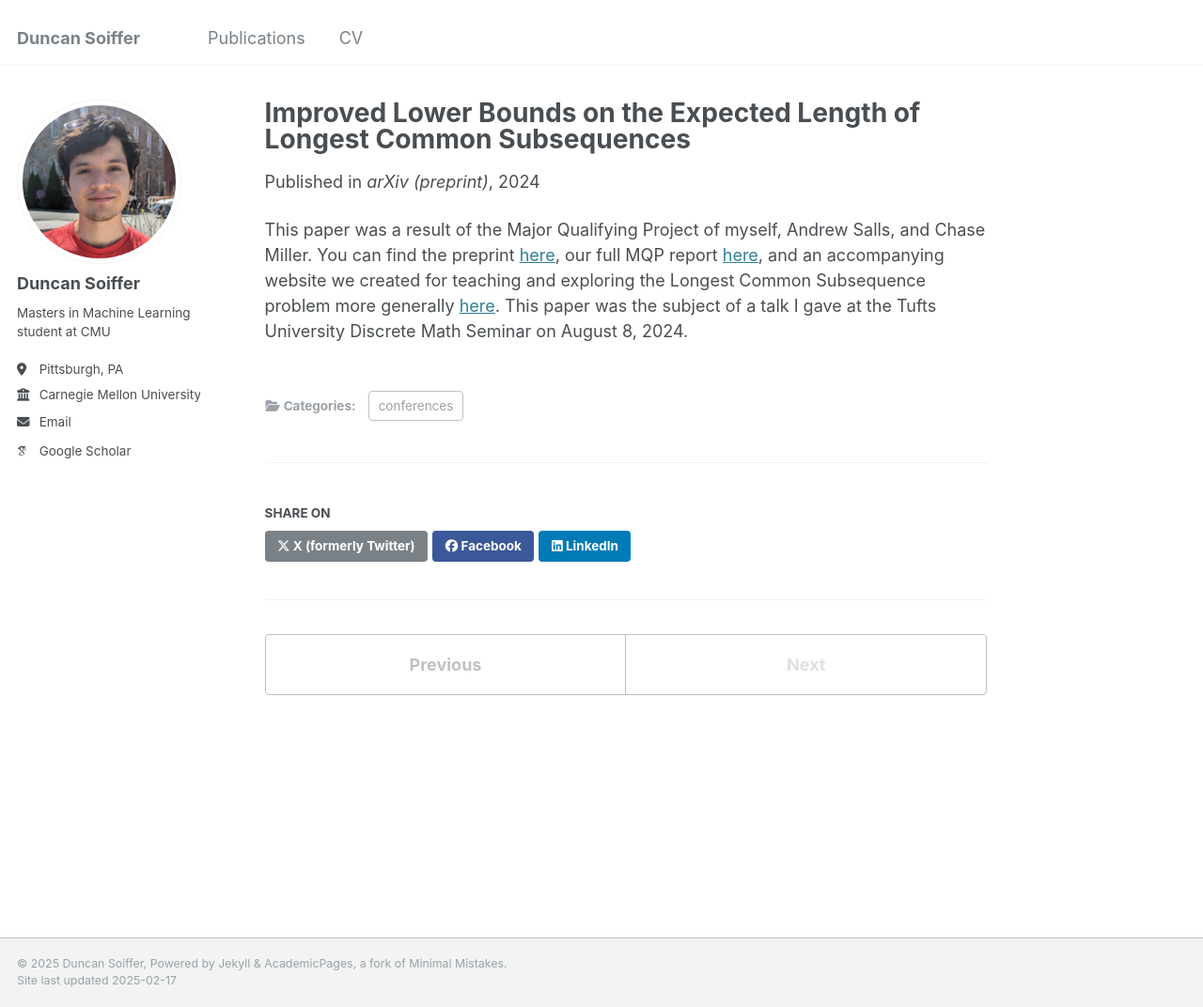
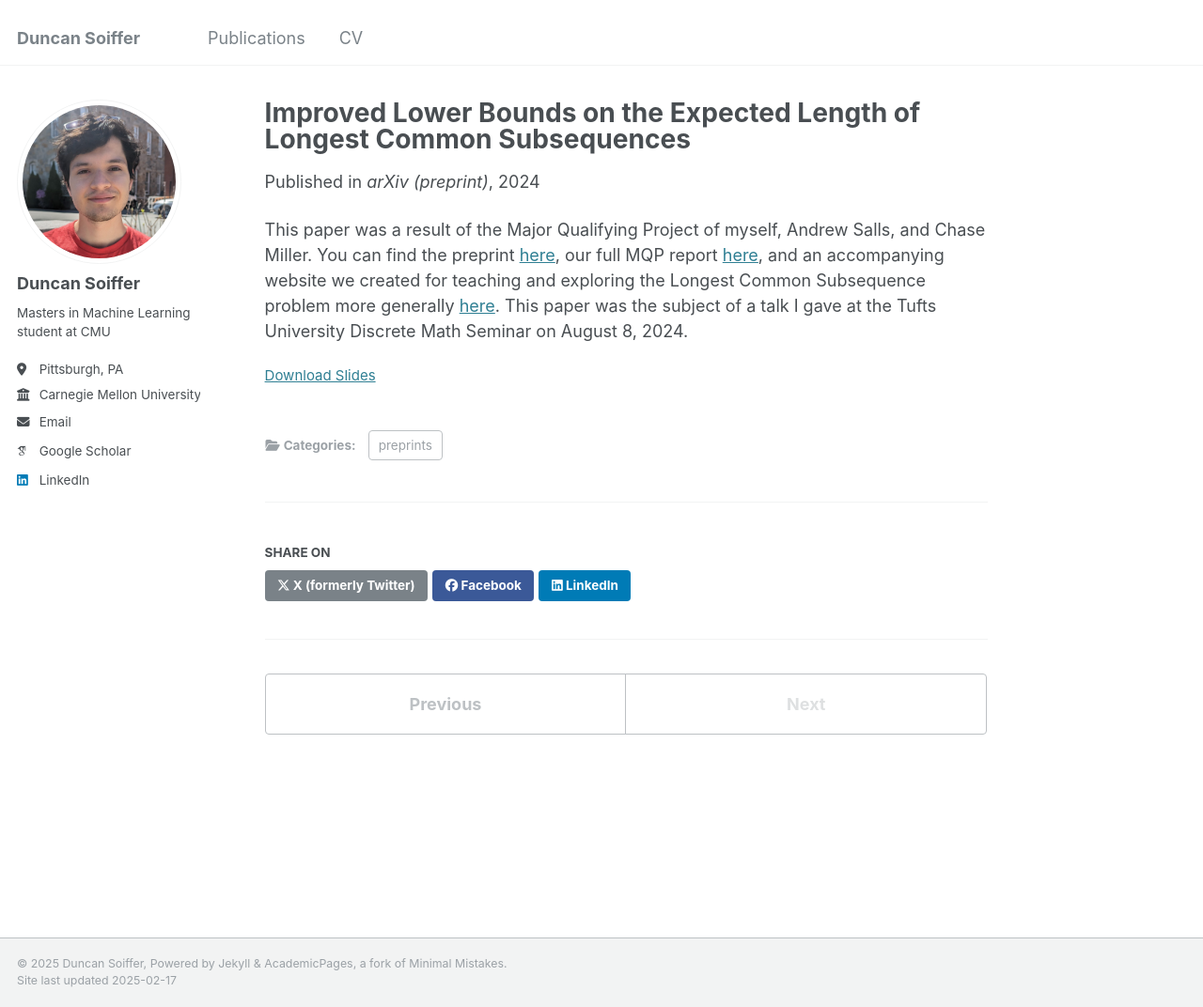
Before and after one commit to DSoiffer/DSoiffer.github.io, a Jekyll site: the page built from _publications/2024-07-15-paper-title-improved-lower-bounds.md, in a window 1280 px wide and 1072 px high. Shown: the whole window at 94% size. Built offline with Jekyll 4.4.1, drawn with Linux system fonts in a browser that asks for light colours; some web fonts are replaced.

Commit message:
add linkedin, faculty links, publication slides, preprint category, slight about me edit

```diff
--- a/_config.yml
+++ b/_config.yml
@@ -58,7 +58,7 @@ author:
   keybase          : # Username
   instagram        : # Username
   lastfm           : # Username
-  linkedin         : # Username
+  linkedin         : https://www.linkedin.com/in/duncan-soiffer/
   mastodon         : # URL
   medium           : # URL
   pinterest        : # Username
@@ -82,6 +82,8 @@ publication_category:
     title: 'Journal Articles'
   conferences:
     title: 'Conference Papers'
+  preprints:
+    title: 'Preprints'
 
 # Site Settings
 teaser                   :  # filename of teaser fallback teaser image placed in /images/, .e.g. "500x300.png"
--- a/_publications/2024-07-15-paper-title-improved-lower-bounds.md
+++ b/_publications/2024-07-15-paper-title-improved-lower-bounds.md
@@ -1,12 +1,12 @@
 ---
 title: "Improved Lower Bounds on the Expected Length of Longest Common Subsequences"
 collection: publications
-category: conferences
+category: preprints
 permalink: /publication/chvatal-sankoff-constant
 # excerpt: 'This paper is about the number 1. The number 2 is left for future work.'
 date: 2024-07-15
 venue: 'arXiv (preprint)'
-# slidesurl: 'http://academicpages.github.io/files/slides1.pdf'
+slidesurl: 'http://dsoiffer.github.io/files/MQP_seminar_slides.pptx'
 paperurl: 'https://arxiv.org/abs/2407.10925'
 # citation: 'D. Soiffer, A. Salls, C. Miller, D. Reichman, G. Sárközy, and G. T. Heineman. &quot;Improved Lower Bounds on the Expected Length of Longest Common Subsequences.&quot In: arXiv (July 2024).'
 ---
```
Also changed, not shown: _pages/about.md (+1 -1 lines), _publications/2023-06-10-paper-title-pfas-incineration.md (+1 -0 lines), 8 other files.
